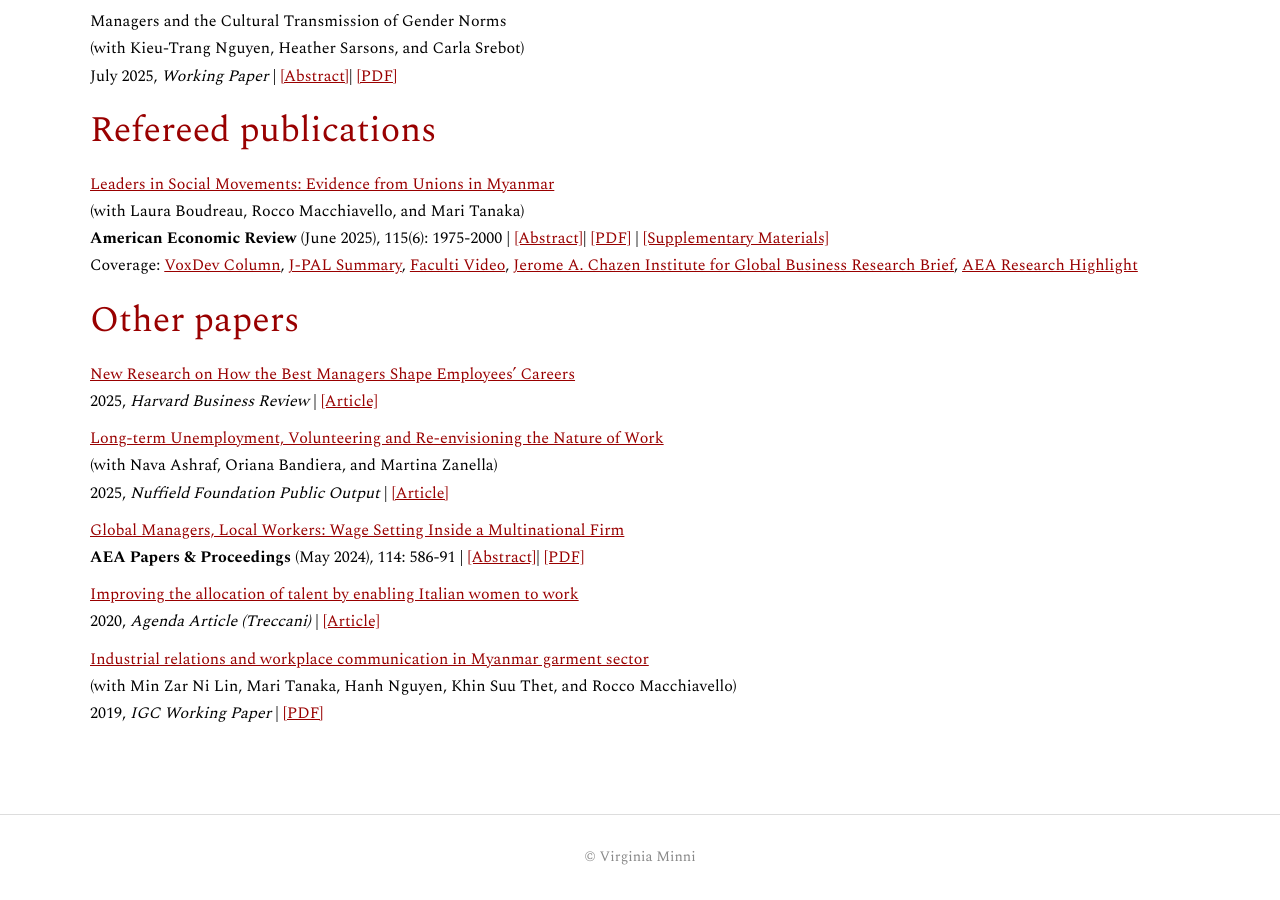
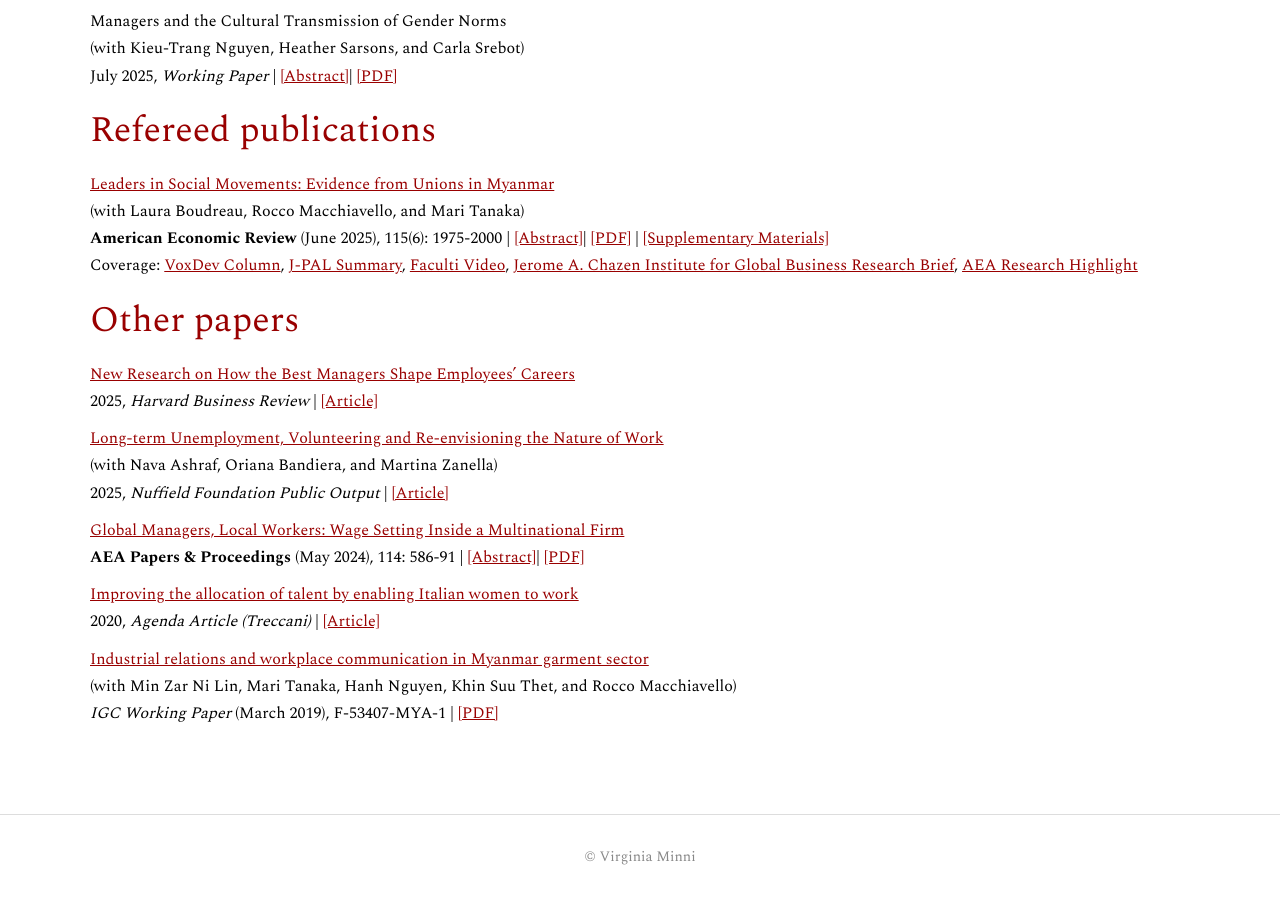
Before and after one commit to virginiaminni/virginiaminni.github.io, a Jekyll site: the page built from research.md, in a window 1280 px wide and 900 px high, scrolled down 725 px. Built offline with Jekyll 4.4.1, drawn with Linux system fonts in a browser that asks for light colours.

Commit message:
Update research.md

```diff
--- a/research.md
+++ b/research.md
@@ -74,7 +74,7 @@ Coverage:  <a href="https://voxdev.org/topic/institutions-political-economy/who-
 
 <a href="https://www.theigc.org/publications/industrial-relations-and-workplace-communication-myanmar-garment-sector" target="_blank" rel="noopener noreferrer">Industrial relations and workplace communication in Myanmar garment sector</a> <br>
 (with Min Zar Ni Lin, Mari Tanaka, Hanh Nguyen, Khin Suu Thet, and Rocco Macchiavello)
-2019, *IGC Working Paper* | <a href="/assets/files/Tanaka-et-al-2019-Working-paper.pdf" target="_blank" rel="noopener noreferrer">[PDF]
+*IGC Working Paper* (March 2019), F-53407-MYA-1 | <a href="/assets/files/Tanaka-et-al-2019-Working-paper.pdf" target="_blank" rel="noopener noreferrer">[PDF]
 
 
 <br>
```
